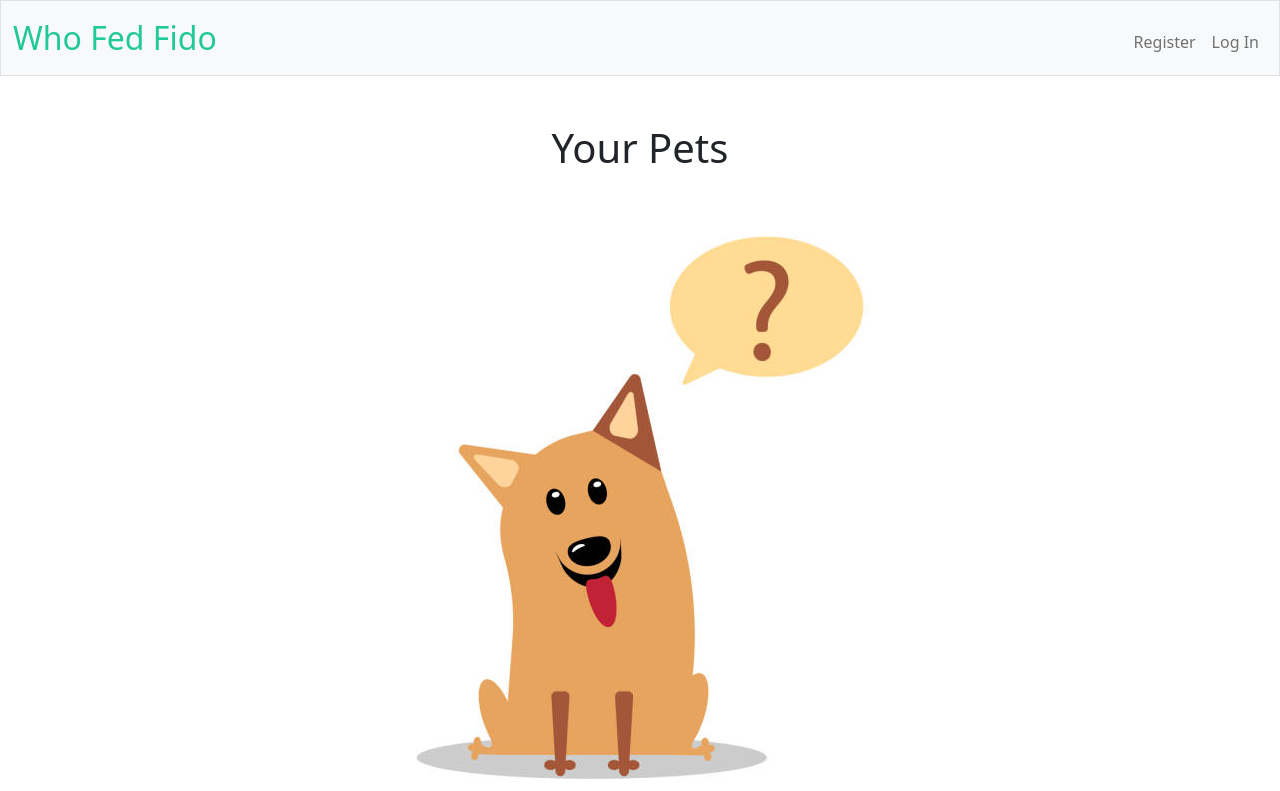
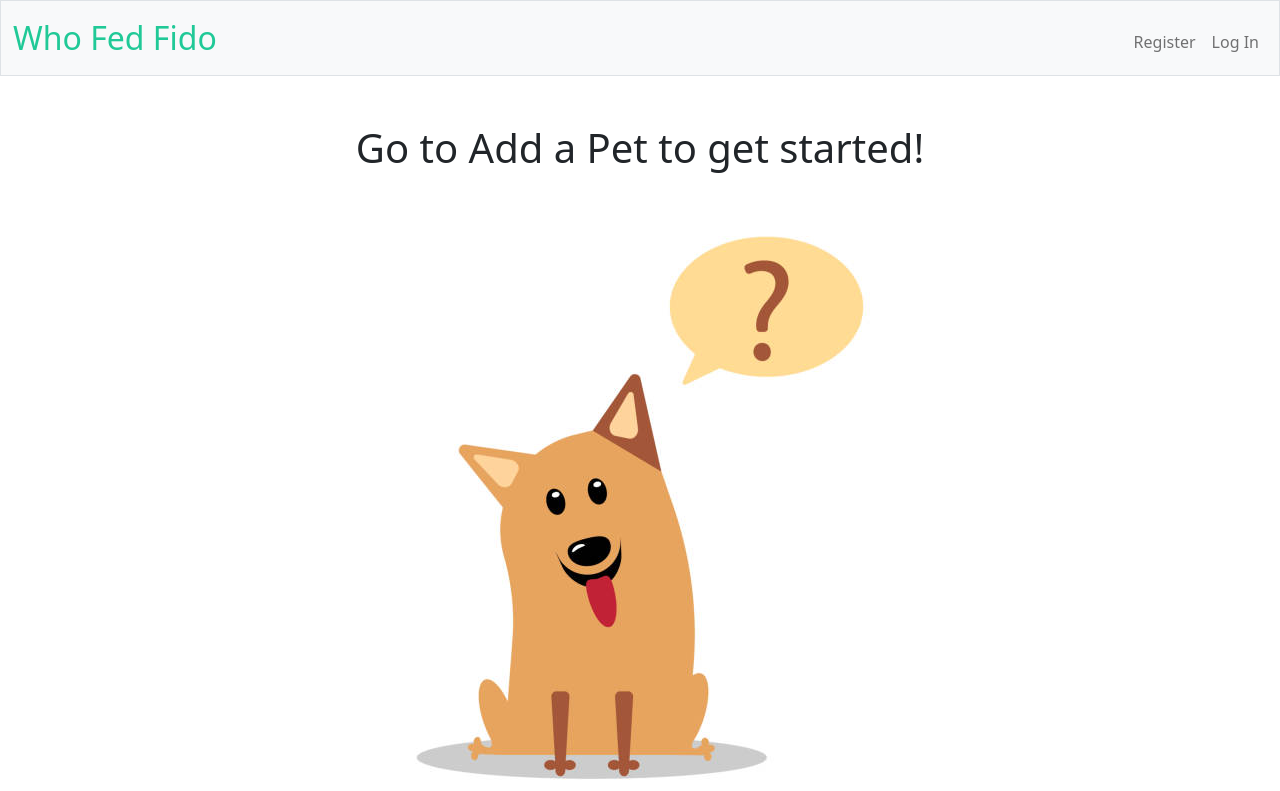
Before and after one commit to MattBlackWRX/WhoFedFidoPY, a Flask app: template templates/index.html in a window 1280 px wide. Shown: the top 791 px of the page. Run offline with Flask 2, Linux system fonts and the light colour scheme; the template is opened without the code that fills it, so the values that code supplies are empty; some libraries are stand-ins or nearby versions.

Commit message:
Added JS to index html

```diff
--- a/templates/index.html
+++ b/templates/index.html
@@ -5,7 +5,7 @@
 {% endblock %}
 
 {% block main %}
-    <h1>Your Pets</h1>
+    <h1 id="header">Your Pets</h1>
     <table>
         <thead>
             <tr>
@@ -48,11 +48,16 @@
                 {% endfor %}
         </tbody>
     </table>
-    <img src="/static/doggo.jpg" alt="Doggo">
+    <img src="/static/doggo.jpg" alt="Doggo" id="Doggo">
     <script>
         $('table').each(function() {
             if($(this).find('tr').children("td").length < 1) {
-            $(this).hide();
+                $(this).hide();
+                $('#Doggo').show();
+                $('#header').html("Go to Add a Pet to get started!")
+            }
+            else {
+                $('#Doggo').hide();
             }
         });
     </script>
```
